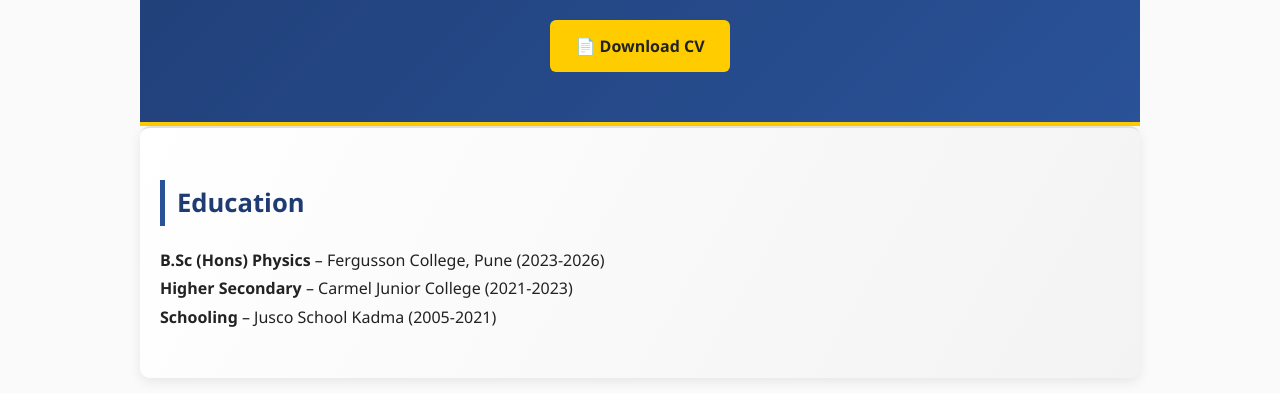
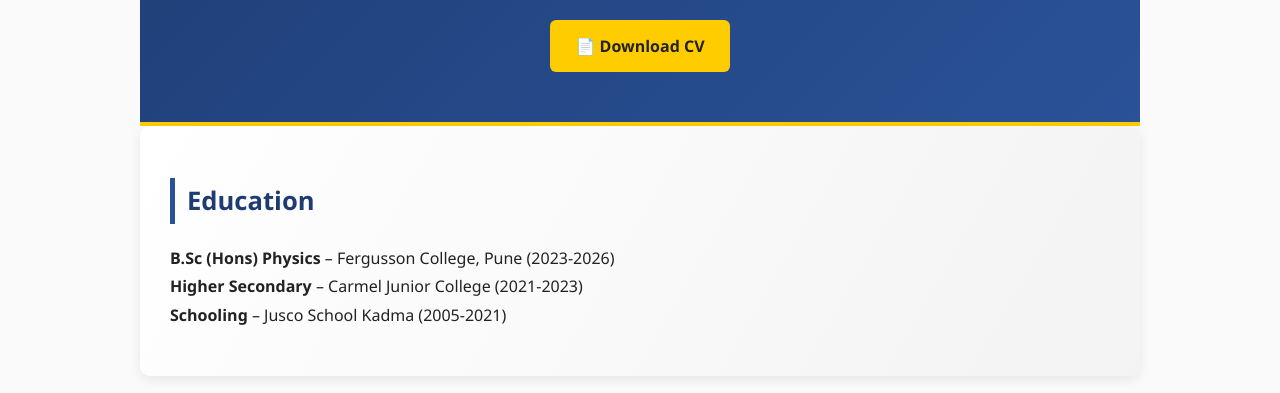
Before and after one commit to Triptesh02/Triptesh-Website-, a plain HTML site: page index.html in a window 1280 px wide. Both pictures are taken after a click on the link "All". Shown: the part 367-760 px from the top of the page. Drawn offline with Linux system fonts and the light colour scheme.

Commit message:
Update index.html

```diff
--- a/index.html
+++ b/index.html
@@ -23,10 +23,20 @@ nav a { color:white; text-decoration:none; font-weight:500; transition: color 0.
 nav a:hover, nav a.active { color:#ffcc00; border-bottom:2px solid #ffcc00; }
 
 /* --- Content Box --- */
-.content { background: linear-gradient(120deg,#ffffff,#f3f3f3); border-radius:10px; box-shadow:0 4px 12px rgba(0,0,0,0.08); margin-bottom:20px; position:absolute; width:90%; left:100%; opacity:0; transition:all 0.6s ease; border-top: 2px solid #e0e0e0; padding-top:30px; }
-.content.active { left:50%; transform:translateX(-50%); opacity:1; }
-.content.exit-left { left:-100%; opacity:0; }
-.content.all-active { position:relative; left:0; transform:none; opacity:1; }
+.content {
+    background: linear-gradient(120deg,#ffffff,#f3f3f3);
+    border-radius:10px;
+    box-shadow:0 4px 12px rgba(0,0,0,0.08);
+    margin-bottom:20px;
+    padding:30px;
+    opacity:0;
+    transform: translateY(30px);
+    transition: all 0.6s ease;
+    position: relative;  /* Keep relative so footer is visible */
+    width: 100%;
+}
+.content.active { opacity:1; transform: translateY(0); }
+.content.all-active { opacity:1; transform: translateY(0); }
 
 /* --- Timeline --- */
 .timeline { position:relative; padding-left:20px; border-left:3px solid #2a5298; }
@@ -155,7 +165,8 @@ footer { background: #1e3c72; color: white; padding: 25px 20px 10px 20px; font-s
 
 <div id="achievements" class="content">
 <h2>Achievements</h2>
-<p>Astro Club Poster Exhibitions: 1st place (2024), 3rd place (2023)<br>Participated in multiple inter-college science fairs and astronomy competitions.</p>
+<p>Astro Club Poster Exhibitions: 1st place (2024), 3rd place (2023)<br>
+Participated in multiple inter-college science fairs and astronomy competitions.</p>
 </div>
 
 <div id="hobbies" class="content">
@@ -222,19 +233,14 @@ navLinks.forEach(link=>{
         link.classList.add("active");
 
         if(targetId==="all"){
-            contents.forEach(c=>{ c.classList.remove("active","exit-left"); c.classList.add("all-active"); });
+            contents.forEach(c=>c.classList.add("all-active"));
             currentSection = null;
             contents.forEach(c=>{
                 const items = c.querySelectorAll(".timeline-item");
                 items.forEach((item,index)=>{ setTimeout(()=>{ item.classList.add("show"); }, index*150); });
             });
         } else{
-            contents.forEach(c=>c.classList.remove("all-active"));
-            if(currentSection && currentSection!==targetSection){
-                currentSection.classList.remove("active");
-                currentSection.classList.add("exit-left");
-                setTimeout(()=>currentSection.classList.remove("exit-left"),600);
-            }
+            contents.forEach(c=>c.classList.remove("all-active","active"));
             targetSection.classList.add("active");
             currentSection = targetSection;
             if(targetId!=="contact") animateTimeline(targetId);
```
Lines whose indentation alone changed are shown as unchanged.
